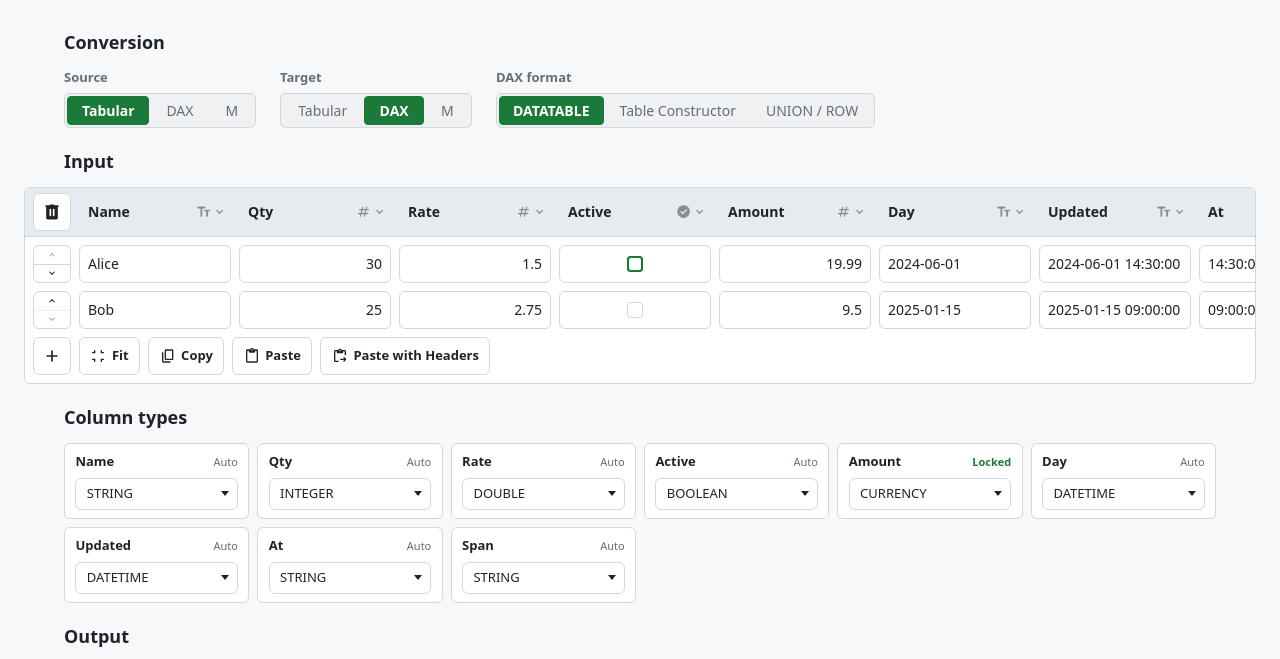
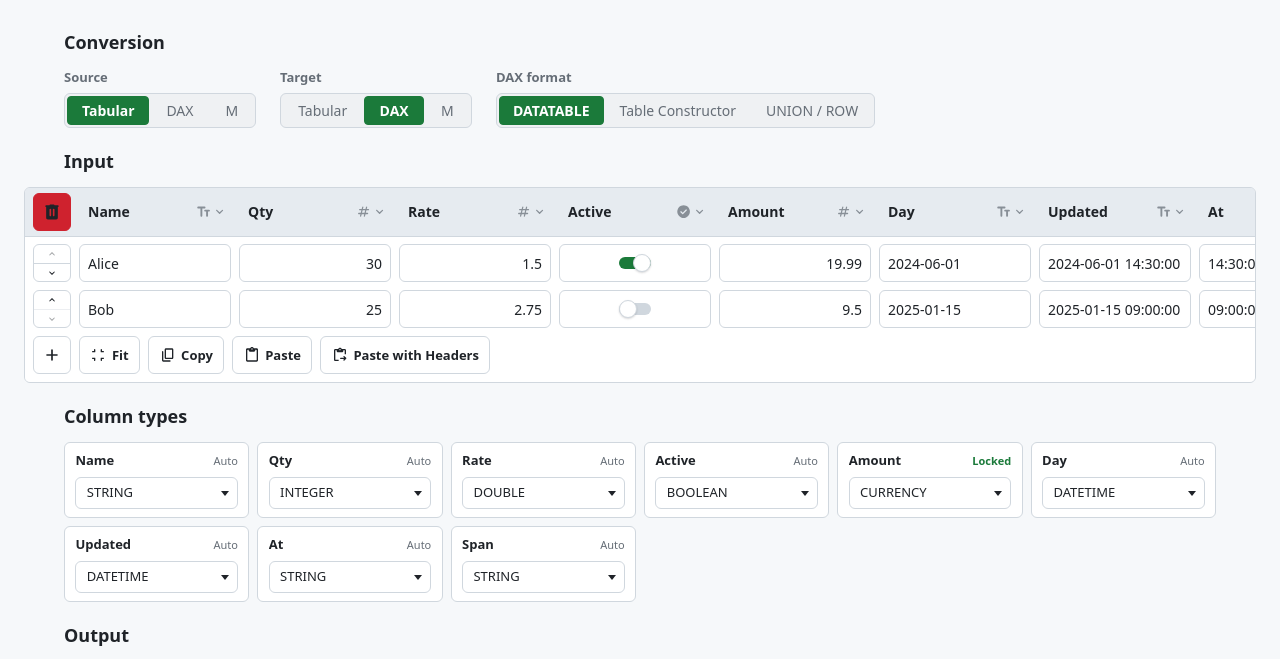
Before and after one commit to filcuk/pbi-tabulator, a website with bundled scripts: page index.html in a window 1280 px wide. Shown: the part 107-766 px from the top of the page. Built offline with nearby package versions, Linux system fonts and the light colour scheme; no server answers.

Commit message:
SMA1 upgrade to v0.12.0

```diff
--- a/app/components/dropdown.js
+++ b/app/components/dropdown.js
@@ -11,6 +11,9 @@ export function initDropdown(dropdownEl, { onSelect } = {}) {
     menuEl: menu,
     toggleEl: trigger,
     itemSelector: ".dropdown-menu-item",
+    // Fixed so menu escapes stacking/overflow clipping (e.g. above code-block
+    // gutter chrome).
+    fixed: true,
     onSelect: (detail) => onSelect?.({ dropdownEl, ...detail }),
   });
 }
--- a/app/components/tabular-input.js
+++ b/app/components/tabular-input.js
@@ -33,7 +33,8 @@
  */
 
 import { parseBooleanAttr, setHidden, getFocusableElements, FOCUSABLE_SELECTOR } from "../utils/dom.js";
-import { createIcon, ensureCheckboxFace } from "../utils/icons.js";
+import { createIcon } from "../utils/icons.js";
+import { initToggle } from "./toggle.js";
 import { initPopupMenu } from "../utils/menu.js";
 import { onDocumentClickOutside, onDocumentEscape } from "../utils/document-listeners.js";
 import { copyText, readText, armPasteCapture } from "../utils/clipboard.js";
@@ -425,7 +426,7 @@ export function initTabularInput(
   copyBtn.type = "button";
   copyBtn.className = "btn tabular-input-copy";
   copyBtn.setAttribute("aria-label", "Copy table");
-  copyBtn.dataset.tooltip = "Copy for Excel";
+  copyBtn.dataset.tooltip = "Copy in tabular format";
   const copyLabelEl = document.createElement("span");
   copyLabelEl.className = "tabular-input-action-label";
   copyLabelEl.textContent = "Copy";
@@ -481,7 +482,7 @@ export function initTabularInput(
 
   const resetBtn = document.createElement("button");
   resetBtn.type = "button";
-  resetBtn.className = "btn btn-icon tabular-input-reset";
+  resetBtn.className = "btn btn-danger btn-icon tabular-input-reset";
   resetBtn.setAttribute("aria-label", "Reset table");
   resetBtn.dataset.tooltip = "Reset table";
   resetBtn.setAttribute("aria-haspopup", "dialog");
@@ -853,31 +854,51 @@ export function initTabularInput(
     const value = row.cells[column.id];
 
     if (column.type === "logical") {
-      const label = document.createElement("label");
-      label.className = "checkbox tabular-input-logical";
-
-      const input = document.createElement("input");
-      input.type = "checkbox";
-      input.className = "checkbox-input";
-      input.checked = Boolean(value);
-      input.disabled = isDisabled;
-      input.setAttribute(
+      const toggleEl = document.createElement("div");
+      toggleEl.className = "toggle toggle--slim tabular-input-logical";
+
+      const toggleBtn = document.createElement("button");
+      toggleBtn.type = "button";
+      toggleBtn.className = "toggle-btn";
+      toggleBtn.setAttribute("role", "switch");
+      toggleBtn.setAttribute(
+        "aria-checked",
+        value ? "true" : "false"
+      );
+      toggleBtn.setAttribute(
         "aria-label",
         `${column.label}, row ${rowIndex + 1}`
       );
-      input.dataset.tabularInputCell = "";
-      input.dataset.rowId = row.id;
-      input.dataset.columnId = column.id;
-
-      input.addEventListener("change", () => {
-        if (isDisabled) return;
-        row.cells[column.id] = input.checked;
-        emit("input");
+      toggleBtn.dataset.tabularInputCell = "";
+      toggleBtn.dataset.rowId = row.id;
+      toggleBtn.dataset.columnId = column.id;
+
+      const track = document.createElement("span");
+      track.className = "toggle-track";
+      track.setAttribute("aria-hidden", "true");
+      const thumb = document.createElement("span");
+      thumb.className = "toggle-thumb";
+      track.append(thumb);
+      toggleBtn.append(track);
+
+      const hiddenInput = document.createElement("input");
+      hiddenInput.type = "hidden";
+      hiddenInput.className = "toggle-value";
+      hiddenInput.value = value ? "true" : "false";
+
+      toggleEl.append(toggleBtn, hiddenInput);
+
+      initToggle(toggleEl, {
+        defaultChecked: Boolean(value),
+        disabled: isDisabled,
+        onChange: ({ checked, source }) => {
+          if (isDisabled || source === "init") return;
+          row.cells[column.id] = checked;
+          emit("input");
+        },
       });
 
-      label.append(input);
-      ensureCheckboxFace(input);
-      return label;
+      return toggleEl;
     }
 
     const input = document.createElement("input");
@@ -970,7 +991,7 @@ export function initTabularInput(
     labelInput.dataset.tabularInputRename = "";
     labelInput.dataset.columnId = column.id;
     if (!isDisabled) {
-      labelInput.dataset.tooltip = "Click to edit";
+      labelInput.dataset.tooltip = "Select to edit";
     }
 
     const field = document.createElement("div");
@@ -1000,7 +1021,7 @@ export function initTabularInput(
     labelInput.addEventListener("blur", () => {
       field.classList.remove("is-editing");
       if (!isDisabled) {
-        labelInput.dataset.tooltip = "Click to edit";
+        labelInput.dataset.tooltip = "Select to edit";
       }
       if (isDisabled) return;
       const previous = renameDrafts.get(column.id) ?? column.label;
@@ -1280,6 +1301,17 @@ export function initTabularInput(
     return tr;
   }
 
+  function createHeaderGapRow() {
+    const tr = document.createElement("tr");
+    tr.className = "tabular-input-header-gap";
+    tr.setAttribute("aria-hidden", "true");
+
+    const td = document.createElement("td");
+    td.colSpan = Math.max(columns.length, 1) + 2;
+    tr.append(td);
+    return tr;
+  }
+
   function render() {
     closeTooltip();
     for (const menu of typeMenus) menu.destroy();
@@ -1295,6 +1327,8 @@ export function initTabularInput(
     }
     headerRow.append(createTrailingHeader());
     theadEl.append(headerRow);
+
+    tbodyEl.append(createHeaderGapRow());
 
     rows.forEach((row, rowIndex) => {
       const tr = document.createElement("tr");
@@ -1881,7 +1915,7 @@ export function initTabularInput(
   function resetCopyButtonLabel() {
     setActionButtonLabel(copyBtn, "Copy");
     copyBtn.setAttribute("aria-label", "Copy table");
-    copyBtn.dataset.tooltip = "Copy for Excel";
+    copyBtn.dataset.tooltip = "Copy in tabular format";
     delete copyBtn.dataset.tooltipTone;
   }
 
--- a/app/css/controls-tabular-input.css
+++ b/app/css/controls-tabular-input.css
@@ -233,6 +233,33 @@
   border-color: var(--accent);
 }
 
+.tabular-input-logical {
+  position: relative;
+  display: flex;
+  align-items: center;
+  justify-content: center;
+  margin: 0;
+  line-height: 0;
+  cursor: pointer;
+}
+
+.tabular-input-logical.toggle--disabled {
+  cursor: not-allowed;
+}
+
+.tabular-input-logical .toggle-btn {
+  position: absolute;
+  inset: 0;
+  width: 100%;
+  height: 100%;
+  justify-content: center;
+  cursor: inherit;
+}
+
+.tabular-input-logical .toggle-btn:focus-visible .toggle-track {
+  outline: none;
+}
+
 .tabular-input-cell:disabled {
   opacity: 0.5;
   cursor: not-allowed;
@@ -252,15 +279,7 @@
 }
 
 .tabular-input-logical-cell {
-  text-align: center;
-}
-
-.tabular-input-logical {
-  display: inline-flex;
-  align-items: center;
-  justify-content: center;
-  margin: 0;
-  line-height: 0;
+  vertical-align: middle;
 }
 
 .tabular-input-row-move-col {
@@ -340,6 +359,23 @@
   background: transparent;
 }
 
+.tabular-input .table tbody tr.tabular-input-add-row-tr:hover td {
+  box-shadow: none;
+}
+
+.tabular-input .table tbody tr.tabular-input-header-gap td {
+  height: calc(var(--tabular-input-cell-gap) / 2);
+  padding: 0;
+  line-height: 0;
+  vertical-align: top;
+}
+
+.tabular-input .table tbody tr.tabular-input-header-gap:hover,
+.tabular-input .table tbody tr.tabular-input-header-gap:hover td {
+  background: transparent;
+  box-shadow: none;
+}
+
 /* Half on each side so adjacent cells match the outer edge inset */
 .tabular-input .table th,
 .tabular-input .table td {
@@ -349,11 +385,6 @@
 
 .tabular-input .table thead th {
   border-bottom: 1px solid var(--border);
-}
-
-/* Full gap below the header band (band keeps its own bottom padding above that). */
-.tabular-input .table tbody tr:first-child > * {
-  padding-top: var(--tabular-input-cell-gap);
 }
 
 /* Match outer left/right inset below the add-row footer. */
--- a/app/css/table.css
+++ b/app/css/table.css
@@ -60,8 +60,42 @@
   background: color-mix(in srgb, var(--code-bg) 55%, transparent);
 }
 
+.table tbody tr {
+  transition: background var(--control-hover-ms) ease-out;
+}
+
+.table tbody td {
+  transition: box-shadow var(--control-hover-ms) ease-out;
+}
+
 .table tbody tr:hover {
   background: color-mix(in srgb, var(--accent) 8%, var(--surface));
+  transition-duration: 0s;
+}
+
+/* One outer accent border per row — not a box around every cell. */
+.table tbody tr:hover td {
+  box-shadow: inset 0 1px 0 0 var(--accent), inset 0 -1px 0 0 var(--accent);
+  transition-duration: 0s;
+}
+
+.table tbody tr:hover td:first-child {
+  box-shadow: inset 1px 0 0 0 var(--accent), inset 0 1px 0 0 var(--accent),
+    inset 0 -1px 0 0 var(--accent);
+  border-top-left-radius: 6px;
+  border-bottom-left-radius: 6px;
+}
+
+.table tbody tr:hover td:last-child {
+  box-shadow: inset -1px 0 0 0 var(--accent), inset 0 1px 0 0 var(--accent),
+    inset 0 -1px 0 0 var(--accent);
+  border-top-right-radius: 6px;
+  border-bottom-right-radius: 6px;
+}
+
+.table tbody tr:hover td:first-child:last-child {
+  box-shadow: inset 1px 0 0 0 var(--accent), inset -1px 0 0 0 var(--accent),
+    inset 0 1px 0 0 var(--accent), inset 0 -1px 0 0 var(--accent);
 }
 
 .table--striped tbody tr:nth-child(even):hover {
--- a/app/version.js
+++ b/app/version.js
@@ -6,7 +6,7 @@
  */
 
 /** @type {`${number}.${number}.${number}`} */
-export const TEMPLATE_VERSION = "0.12.1";
+export const TEMPLATE_VERSION = "0.12.2";
 
 /** @type {`${number}.${number}.${number}`} */
 export const APP_VERSION = "1.2.0";
--- a/template.lock.json
+++ b/template.lock.json
@@ -1,6 +1,6 @@
 {
   "schemaVersion": 2,
-  "templateVersion": "0.12.1",
+  "templateVersion": "0.12.2",
   "source": "filcuk/sma1-framework",
   "components": [
     "about-dialog",
```
Also changed, not shown: template-manifest.json.
